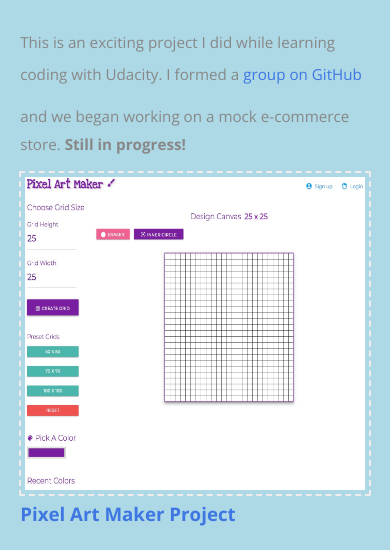
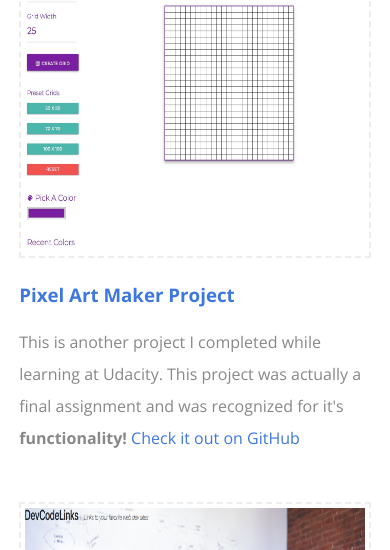
Before and after one commit to chrisvneal/udacity_portfolio-project, a website: page src/index.html in a window 390 px wide. Shown: the part 1450-2000 px from the top of the page. Drawn offline with nearby package versions, Linux system fonts and the light colour scheme; files that its build step writes are made by us from their sources; files whose address does not match are found by name.

Commit message:
Refactor html and styles to become responsive

```diff
--- a/src/index.html
+++ b/src/index.html
@@ -31,9 +31,10 @@
       <section class="featured section">
         <article>
           <header class="featured__header">
-            <h2>Featured Projects</h2>
+
             <div class="featured__header-left">
               <div class="inner">
+                  <h2>Featured Projects</h2>
                 <p>A collection of my most prized possessions! Much of the work was done during my studies at Udacity, so you'll see a lot of cool projects. Some projects may still be in progress so <strong>LEAVE FEEDBACK</strong> is you can, I would appreciate
                   it! Please, <a href="#">check out the rest of my projects!</a>
                 </p>
@@ -128,6 +129,7 @@
       <!-- footer section -->
       <footer>
   <div class="inner">
+    <h2>Footer</h2>
 
   </div>
       </footer>
--- a/src/scss/partials/_featured-section_styles.scss
+++ b/src/scss/partials/_featured-section_styles.scss
@@ -1,6 +1,7 @@
 /* featured general styling */
 
-.featured p {
+
+/* .featured p {
   line-height: 1.8;
 }
 
@@ -42,25 +43,40 @@
   }
 }
 
+*/
+
 
 /************ featured projects styles ************/
 
-.featured-projects {
-  display: flex;
-  flex-flow: row wrap;
-  // justify-content: space-around;
-}
+
 
 
 /* module styles */
 
+/*
+
+
+
+
+
+
+
+*/
+
+.featured-projects {
+  display: flex;
+  flex-direction: column;
+  flex-wrap: wrap;
+}
+
 .featured-projects__module {
-  width: 450px;
+  max-width: 450px;
+  margin-bottom: 2em;
 }
 
 .featured-projects__image {
   height: 325px;
-  margin-bottom: 1.2em;
+  margin-bottom: 1.5em;
   border: 2px dashed rgb(240, 236, 236);
   border-radius: $border-radius--global;
   padding: 4px;
@@ -70,16 +86,14 @@
   }
   img {
     height: 100%;
+    width: 100%;
   }
 }
 
 .featured-projects__caption {
-  padding: 0 1px;
-  a {
-    display: inline-block;
-  }
   p {
     color: $textcolor-light;
-    font-size: .95em;
+    font-size: 1em;
+    line-height: 2;
   }
 }
--- a/src/scss/styles.scss
+++ b/src/scss/styles.scss
@@ -2,22 +2,13 @@
 
 /* general styling */
 
-* {
+/* * {
   box-sizing: border-box;
 }
 
-body {
-  font-family: "Open Sans", sans-serif;
-  color: $textcolor;
-}
 
-h1,
-h2,
-h3,
-h4,
-p {
-  margin: 0 0 .85em;
-}
+
+
 
 img {
   max-width: 100%;
@@ -28,33 +19,21 @@ ul {
   list-style-position: inside;
 }
 
-a {
-  text-decoration: none;
-  color: $link-color;
-  transition: color .1s ease-in;
-  &:hover {
-    color: lighten($link-color, 15%);
-  }
-}
 
 
 
+*/
 
-/* global layout styles */
+/* global layout styles */ /*
 .container {
   max-width: 1700px;
   width: 100%;
   margin: 0 auto;
 }
 
-.inner {
-  // margin: 0 auto;
-  padding: 0 1.2em;
-}
 
-body, header, main, footer, section, figure, ul {
-  margin: 0;
-}
+
+
 
 section {
   padding: 2em 0;
@@ -65,5 +44,46 @@ article section {
   padding: 0;
 }
 
+
+// @import "partials/media_queries";
+
+*/
+
+body {
+  font-family: "Open Sans", sans-serif;
+  color: $textcolor;
+}
+
+body, header, main, footer, article, section, figure, ul {
+  margin: 0;
+}
+
+h1,
+h2,
+h3,
+h4,
+p {
+  margin: 0 0 1em;
+}
+
+img {
+  max-width: 100%;
+}
+
+/* global layout */
+.inner {
+  // margin: 0 auto;
+  padding: 0 1.2em;
+}
+
+/* links */
+a {
+  text-decoration: none;
+  color: $link-color;
+  transition: color .1s ease-in;
+  &:hover {
+    color: lighten($link-color, 15%);
+  }
+}
+
 @import "partials/featured-section_styles";
-@import "partials/media_queries";
```
Also changed, not shown: src/scss/partials/_media_queries.scss (+21 -0 lines), dist/css/styles.css, dist/index.html, 1 other file.
